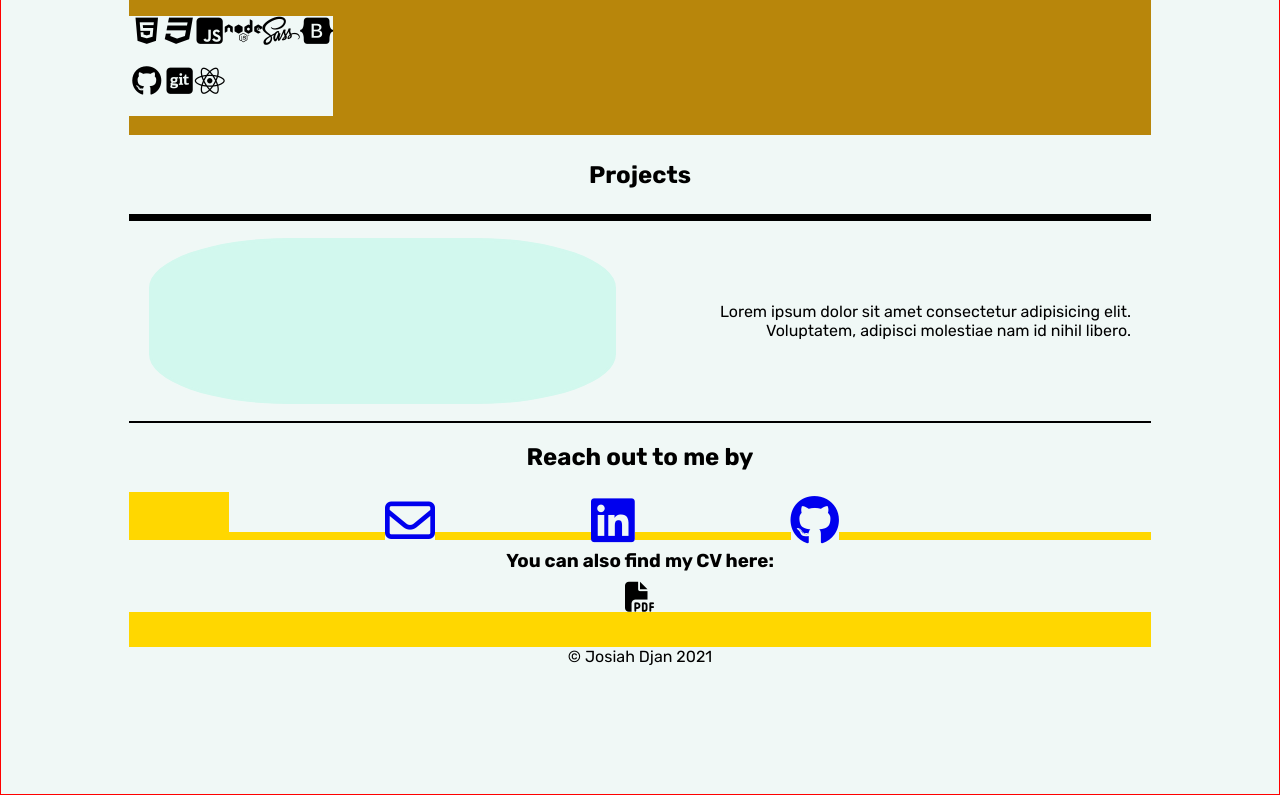
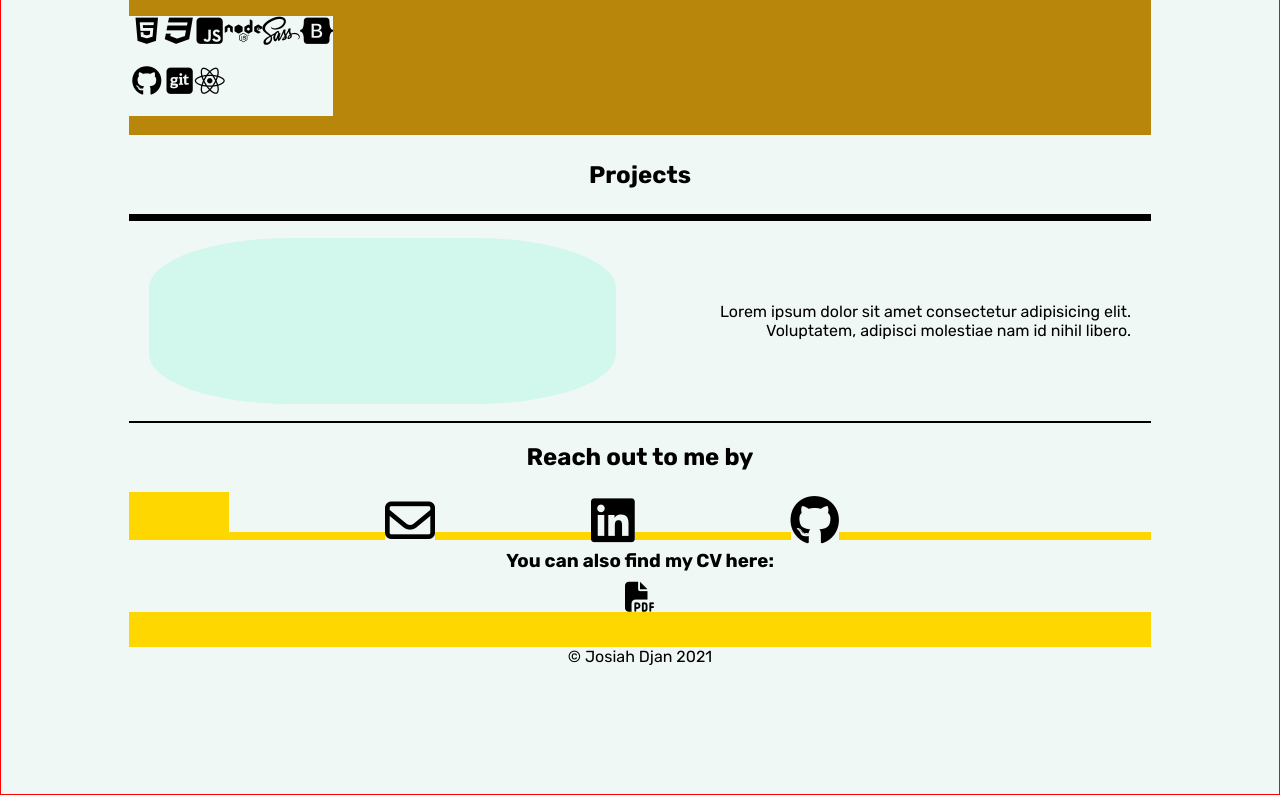
Before and after one commit to JTDjan/Portfolio-project, a plain HTML site: page index.html in a window 1280 px wide. Shown: the part 818-1613 px from the top of the page. Drawn offline with Linux system fonts and the light colour scheme.

Commit message:
updates to portfolio

```diff
--- a/assets/pages/_contact.scss
+++ b/assets/pages/_contact.scss
@@ -34,12 +34,16 @@
 }
 
 #contact-icons {
-  color: black;
+  // color: black;
   display: flex;
   justify-content: space-evenly;
   margin-left: 30px;
   height: 5vh;
   font-size: 50px;
+
+  .icons__css{
+    color: black;
+  }
 
 
 
--- a/index.html
+++ b/index.html
@@ -93,15 +93,15 @@
   <h2 id="contact-header">Reach out to me by</h2>
 
   <div id="contact-icons">
-    <a target= "_blank" href="mailto: josiahdjan@gmail.com"><i class="far fa-envelope icons-css"></i> </a>
-    <a target= "_blank" href="https://www.linkedin.com/in/josiah-djan-0a4193152/?originalSubdomain=uk"><i class="fab fa-linkedin"></i> </a>
-    <a target= "_blank" href="https://github.com/JTDjan" target=""><i class="fab fa-github"></i> </a>
+    <a target= "_blank" href="mailto: josiahdjan@gmail.com"><i class="far fa-envelope  icons__css"></i> </a>
+    <a target= "_blank" href="https://www.linkedin.com/in/josiah-djan-0a4193152/?originalSubdomain=uk"><i class="fab fa-linkedin icons__css"></i> </a>
+    <a target= "_blank" href="https://github.com/JTDjan" target=""><i class="fab fa-github icons__css"></i> </a>
     <br>
   </div>
 
   <h3>You can also find my CV here:</h3>
   <span>
-  <i class="fas fa-file-pdf"></i>
+  <i class="fas fa-file-pdf icons__css"></i>
   </span>
 
 </section>
```
Also changed, not shown: styles.css.
